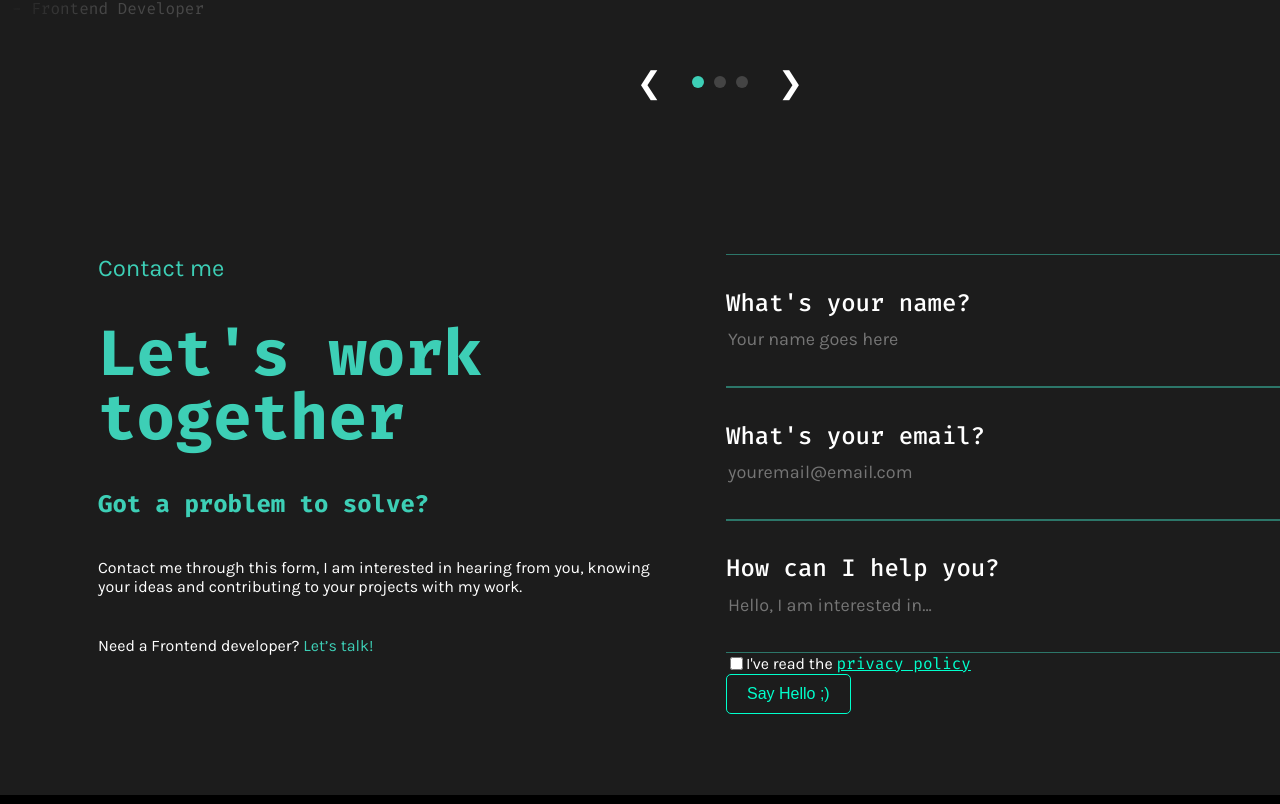
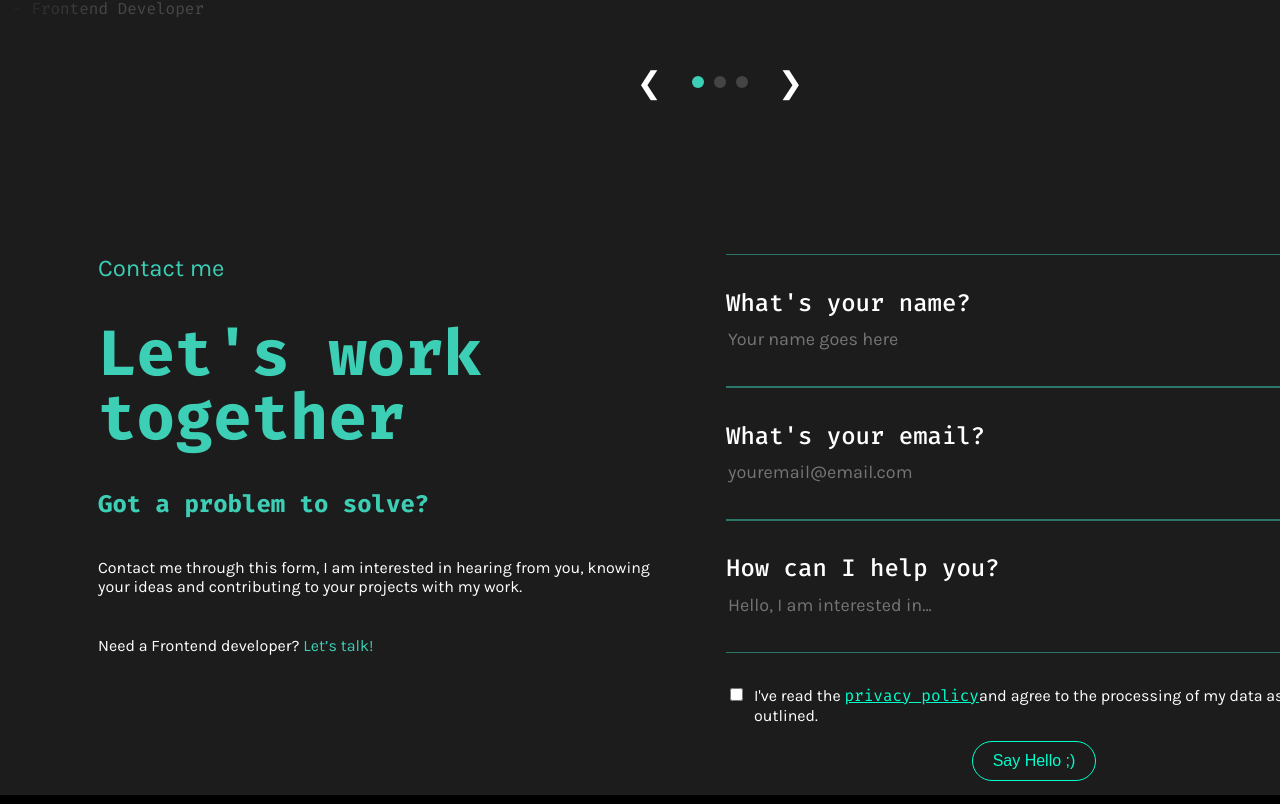
Before and after one commit to CenkKorkmaz92/portfolio, an Angular app: page / in a window 1280 px wide. Shown: the part 3868-4672 px from the top of the page. Built offline with nearby package versions, Linux system fonts and the light colour scheme.

Commit message:
more scss and html

```diff
--- a/src/app/contact/contact.component.html
+++ b/src/app/contact/contact.component.html
@@ -20,25 +20,26 @@
         <div class="input-area">
             <div class="single-input-frame">
                 <span class="font-fira">What's your name?</span>
-                <input class="font-karla" type="text" placeholder="Your name goes here" />
+                <input class="font-karla" type="text" placeholder="Your name goes here" required />
             </div>
             <div class="single-input-frame">
                 <span class="font-fira">What's your email?</span>
-                <input class="font-karla" type="email" placeholder="youremail@email.com" />
+                <input class="font-karla" type="email" placeholder="youremail@email.com" required />
 
             </div>
             <div class="single-input-frame">
                 <span class="font-fira">How can I help you?</span>
                 <textarea style="resize: none" [rows]="1" class="font-karla" rows="2"
-                    placeholder="Hello, I am interested in..."></textarea>
+                    placeholder="Hello, I am interested in..." required></textarea>
             </div>
         </div>
 
         <div class="checkbox-area">
             <div class="checkbox-container">
-                <input type="checkbox" id="privacy" />
+                <input type="checkbox" id="privacy" required />
                 <label class="font-karla" for="privacy">I've read the <a class="font-fira" href="#"
-                        style="color: #00ffcc;">privacy policy</a></label>
+                        style="color: #00ffcc;">privacy policy</a>and agree to the processing of my data as
+                    outlined.</label>
             </div>
             <div class="btn-area">
                 <button class="submit-btn">Say Hello ;)</button>
--- a/src/app/contact/contact.component.scss
+++ b/src/app/contact/contact.component.scss
@@ -24,6 +24,7 @@
 .form-container {
     width: 616px;
     height: 550px;
+    gap: 40px;
 }
 
 .form-container h2 {
@@ -49,11 +50,16 @@
 
 .form-container .checkbox-container {
     display: flex;
-    align-items: center;
+    align-items: flex-start;
 }
 
 .form-container .checkbox-container input {
     width: auto;
+}
+
+.checkbox-container {
+    gap: 8px;
+    padding-top: 32px;
 }
 
 .form-container .submit-btn {
@@ -61,7 +67,7 @@
     border: 1px solid #00ffcc;
     color: #00ffcc;
     padding: 10px 20px;
-    border-radius: 5px;
+    border-radius: 30px;
     cursor: pointer;
     font-size: 1rem;
     transition: background 0.3s, color 0.3s;
@@ -123,3 +129,18 @@ h2 {
         margin: 0;
     }
 }
+
+.checkbox-area {
+    display: flex;
+    flex-direction: column;
+    align-items: center;
+    width: 616px;
+    height: 117px;
+    gap: 16px;
+}
+
+.label {
+    font-size: 15px;
+    font-weight: 400;
+    line-height: 18px;
+}
```
Also changed, not shown: src/app/contact/contact.component.ts (+5 -7 lines).
